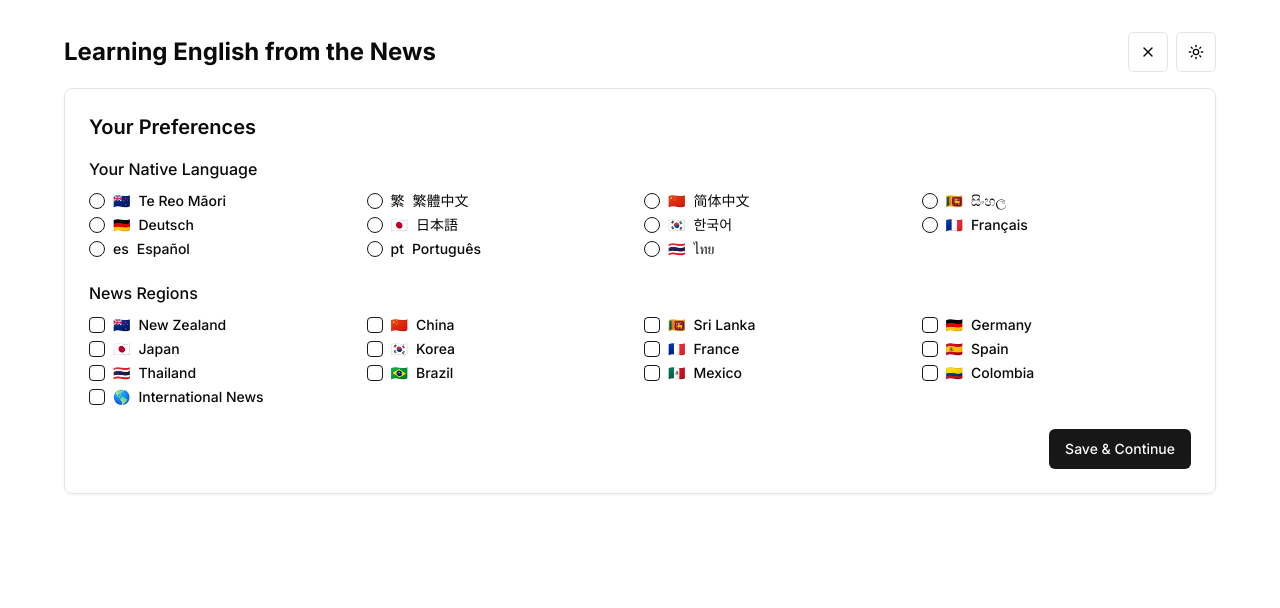
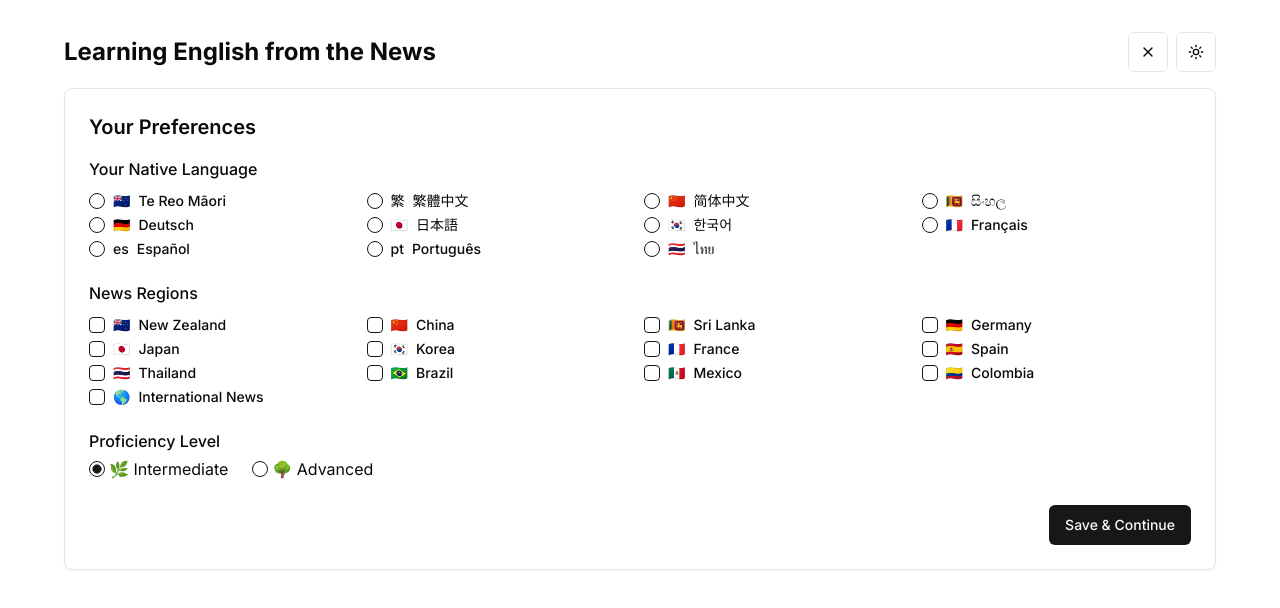
Before and after one commit to chismo950/learning-english-from-news, a Next.js app: page / in a window 1280 px wide. Shown: the top 608 px of the page. Built offline with nearby package versions, Linux system fonts and the light colour scheme.

Commit message:
add level selection

```diff
--- a/app/api/news/route.ts
+++ b/app/api/news/route.ts
@@ -12,7 +12,7 @@ function shuffleArray<T>(array: T[]): T[] {
 }
 
 // Function to fetch news that will be cached
-async function fetchNewsForRegions(language: string, regions: string[], todayStr: string) {
+async function fetchNewsForRegions(language: string, regions: string[], todayStr: string, level: string) {
   // Parse API keys from environment variable
   let apiKeys: string[] = []
   try {
@@ -53,6 +53,7 @@ IMPORTANT REQUIREMENTS:
 - DO NOT provide any politically sensitive news related to China.
 - ONLY include positive, uplifting or neutral news stories. DO NOT include negative news like disasters, accidents, crimes, conflicts, or other distressing events.
 - ONLY include news published on ${todayStr} or ${yesterdayStr}. DO NOT include any older news articles.
+${level === 'intermediate' ? '- As this is for intermediate English learners, use vocabulary within the range of Wordly Wise 3000. Avoid complex or uncommon words outside this range.' : ''}
 
 Format your response as a JSON array with this structure:
 [
@@ -140,14 +141,16 @@ Return ONLY the JSON with no additional text, no markdown formatting, and no cod
 }
 
 // Create a function that returns a cached version of fetchNewsForRegions with specific parameters
-function getCachedNews(language: string, regions: string[], todayStr: string) {
+function getCachedNews(language: string, regions: string[], todayStr: string, level: string) {
   // Sort regions alphabetically before joining
   const cacheKey = ['news-api-cache', language, regions.sort().join(','), todayStr];
+  // Include level in cache key
+  cacheKey.splice(3, 0, level)
 
   // Create a cached function with these specific parameters
   const cachedFetch = unstable_cache(
     async () => {
-      return await fetchNewsForRegions(language, regions, todayStr);
+      return await fetchNewsForRegions(language, regions, todayStr, level);
     },
     cacheKey,
     {
@@ -164,10 +167,10 @@ function getCachedNews(language: string, regions: string[], todayStr: string) {
 // Update the POST function to handle markdown-formatted JSON responses
 export async function POST(request: Request) {
   try {
-    const { language, regions } = await request.json()
+    const { language, regions, level } = await request.json()
 
-    if (!language || !regions || regions.length === 0) {
-      return Response.json({ error: "Language and regions are required" }, { status: 400 })
+    if (!language || !regions || regions.length === 0 || !level || (level !== 'intermediate' && level !== 'advanced')) {
+      return Response.json({ error: "Language, regions, and valid level are required" }, { status: 400 })
     }
 
     // Get today's date
@@ -175,8 +178,8 @@ export async function POST(request: Request) {
     const todayStr = today.toISOString().split("T")[0]
 
     try {
-      // Use the cached function
-      const allNews = await getCachedNews(language, regions, todayStr)
+      // Use the cached function including level
+      const allNews = await getCachedNews(language, regions, todayStr, level)
       return Response.json({ news: allNews })
     } catch (error) {
       console.error("Error processing request:", error)
--- a/app/page.tsx
+++ b/app/page.tsx
@@ -11,6 +11,7 @@ import { Loader2, Settings, X } from "lucide-react"
 import { Alert, AlertDescription } from "@/components/ui/alert"
 import { AlertCircle } from "lucide-react"
 import { detectAppleSiliconMac, isInAppWebview, isIOSorIPad } from "@/lib/utils"
+import { RadioGroup, RadioGroupItem } from "@/components/ui/radio-group"
 
 // Define interfaces for the news and history data
 interface NewsItem {
@@ -38,6 +39,7 @@ export default function Home() {
   const [nativeLanguage, setNativeLanguage] = useState("")
   const [selectedRegions, setSelectedRegions] = useState<string[]>([])
   const [accent, setAccent] = useState("en-NZ")
+  const [level, setLevel] = useState("intermediate")
   const [newsData, setNewsData] = useState<NewsItem[]>([])
   const [history, setHistory] = useState<NewsHistory>({})
   const [currentTab, setCurrentTab] = useState("today")
@@ -57,7 +59,7 @@ export default function Home() {
     // Load preferences from localStorage
     const storedLanguage = localStorage.getItem("nativeLanguage")
     const storedRegions = localStorage.getItem("selectedRegions")
-    // const storedAccent = localStorage.getItem("accent")
+    const storedLevel = localStorage.getItem("level")
     const storedHistory = localStorage.getItem("newsHistory")
 
     // Parse stored history
@@ -70,6 +72,8 @@ export default function Home() {
         console.error("Error parsing stored history:", e)
       }
     }
+
+    if (storedLevel) setLevel(storedLevel)
 
     // Check if we have today's data
     const today = getTodayString()
@@ -91,7 +95,6 @@ export default function Home() {
         setSelectedRegions([])
       }
     }
-    // if (storedAccent) setAccent(storedAccent)
 
     // If preferences exist and we don't have today's data, show preferences
     // Otherwise, hide preferences and show news
@@ -162,6 +165,7 @@ export default function Home() {
         body: JSON.stringify({
           language: nativeLanguage,
           regions: selectedRegions,
+          level,
         }),
       })
 
@@ -226,21 +230,12 @@ export default function Home() {
     // Save preferences
     localStorage.setItem("nativeLanguage", nativeLanguage)
     localStorage.setItem("selectedRegions", JSON.stringify(selectedRegions))
-    // localStorage.setItem("accent", accent)
+    localStorage.setItem("level", level)
 
     // Hide preferences panel
     setShowPreferences(false)
 
-    fetchNews(); return // fetch anyway even if we have today's data
-
-    // Check if we already have today's data
-    const today = getTodayString()
-    if (history[today] && history[today].length > 0) {
-      setNewsData(history[today])
-    } else {
-      // Fetch news if we don't have today's data
-      fetchNews()
-    }
+    fetchNews();
   }
 
   const getHistoryDates = () => {
@@ -306,7 +301,19 @@ export default function Home() {
             <div className="space-y-6">
               <LanguageSelector value={nativeLanguage} onChange={setNativeLanguage} />
               <RegionSelector value={selectedRegions} onChange={setSelectedRegions} />
-              {/* <AccentSelector value={accent} onChange={setAccent} /> */}
+              <div className="flex flex-col">
+                <label className="block text-base font-medium mb-1">Proficiency Level</label>
+                <RadioGroup value={level} onValueChange={setLevel} className="flex space-x-4">
+                  <div className="flex items-center space-x-1">
+                    <RadioGroupItem value="intermediate" id="level-intermediate" />
+                    <label htmlFor="level-intermediate">🌿 Intermediate</label>
+                  </div>
+                  <div className="flex items-center space-x-1">
+                    <RadioGroupItem value="advanced" id="level-advanced" />
+                    <label htmlFor="level-advanced">🌳 Advanced</label>
+                  </div>
+                </RadioGroup>
+              </div>
 
               <div className="flex justify-end">
                 <Button onClick={savePreferences}>Save & Continue</Button>
```
